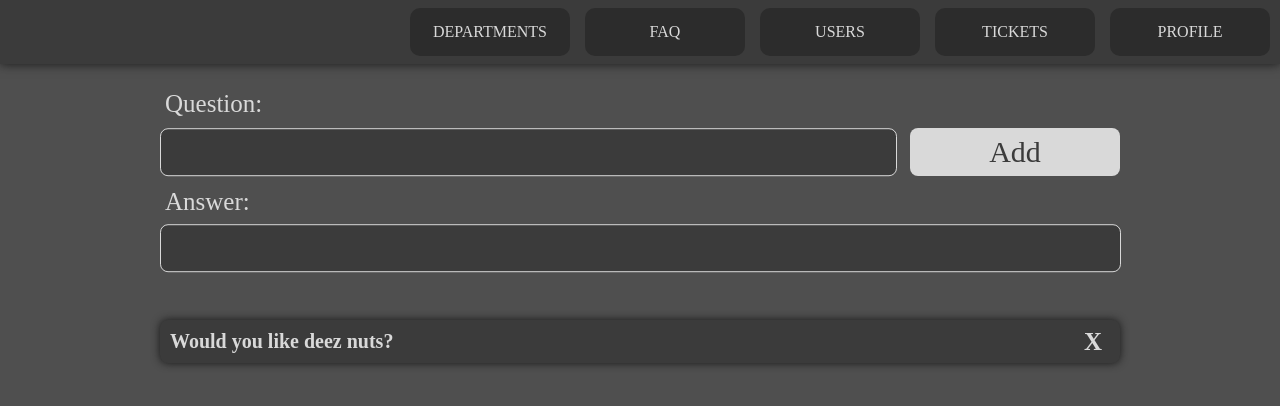
After one commit to GonPedro/FEUP-TicketMaster, a PHP site: page /faq_config.html in a window 1280 px wide. The commit adds this page. Shown: the top 406 px of the page. Run offline with PHP 8.4, Linux system fonts and the light colour scheme; some web fonts are replaced.

Commit message:
Added faq management page

```diff
--- a/src/faq.html
+++ b/src/faq.html
@@ -24,6 +24,8 @@
         </div>
     </div>
 
+    <button class="new">+</button>
+
 </body>
 
 </html>
--- /dev/null
+++ b/src/faq_config.html
@@ -0,0 +1,39 @@
+<!DOCTYPE html>
+<html lang="en-US">
+
+<head>
+    <title>Ticket - Ticketinator</title>
+    <meta charset="UTF-8">
+    <link href="style.css" rel="stylesheet">
+    <link href="structure.css" rel="stylesheet">
+</head>
+
+<body>
+    <div class="topbar">
+        <button id="a">DEPARTMENTS</button>
+        <button id="faq">FAQ</button>
+        <button id="nticket">USERS</button>
+        <button id="mticket">TICKETS</button>
+        <button id="nticket">PROFILE</button>
+    </div>
+
+    <label id="questionlabel">Question:</label>
+    <div class="userinput">
+        <input type="text">
+        <input type="submit" value="Add">
+    </div>
+
+    <label id="answerlabel">Answer:</label>
+    <div class="userinput" id="answerfaq">
+        <input type="text" id="faqdesc">
+    </div>
+
+    <div class="faqlist" id="faqconfig">
+        <div class="faq">
+            <p><span id="bold">Would you like deez nuts?</span></p>
+            <label id="remove">X</label>
+        </div>
+
+    </div>
+
+</body>
--- a/src/structure.css
+++ b/src/structure.css
@@ -121,7 +121,8 @@
     height: min(4em, 10vw);
 }
 
-    .ticket label {
+.ticket label,
+.faq label {
     position: relative;
     left: .5em;
 }
@@ -183,8 +184,8 @@
 }
 
 .userinput input[type="submit"] {
-        width: calc(25% - 1em);
-        left: calc(75% + 1em);
+    width: calc(25% - 30px);
+    left: calc(75% + 30px);
 }
 
 .msg p {
@@ -593,7 +594,8 @@
     top: 13em;
 }
 
-    .ticket label[id="remove"] {
+.ticket label[id="remove"],
+.faq label[id="remove"] {
     -ms-transform: translate(-100%, 0%);
     transform: translate(-100%, 0%);
     margin-right: .5em;
@@ -612,4 +614,31 @@
 .faq {
     width: 100%;
     margin-bottom: 10px;
+    display: flex;
+    justify-content: space-between;
+    align-items: center;
 }
+
+#faqconfig {
+    top: 20em;
+}
+
+#answerlabel,
+#questionlabel {
+    position: absolute;
+    left: max(calc(50% - 19em), 30px);
+    top: 7.5em;
+}
+
+.userinput[id="answerfaq"] {
+    position: absolute;
+    top: 14em;
+}
+
+#faqdesc {
+    width: calc(100% - 1em);
+}
+
+#questionlabel {
+    top: 3.6em;
+}
--- a/src/style.css
+++ b/src/style.css
@@ -72,7 +72,9 @@
 .config label,
 .profileedit label,
 .ticketmenu label,
-    .filterlabels label {
+.filterlabels label,
+#answerlabel,
+#questionlabel {
     text-align: left;
     font-size: 2.5vh;
     color: #D9D9D9;
@@ -129,6 +131,7 @@
     padding-bottom: 5px;
     background-color: #3B3B3B;
     color: #D9D9D9;
+    box-shadow: 0px 0px 8px #181818;
 }
 
 .msg p {
@@ -237,9 +240,11 @@
     color: red;
 }
 
-    .ticket label[id="remove"] {
-        font-size: min(35px, 5vw);
+.ticket label[id="remove"],
+.faq label[id="remove"] {
+    font-size: 25px;
     font-weight: bolder;
+    color: #D9D9D9;
 }
 
 .faq {
@@ -260,3 +265,8 @@
     text-justify: inter-word;
     color: #D9D9D9;
 }
+
+#questionlabel,
+#answerlabel {
+    font-size: 25px;
+}
```
Lines whose indentation alone changed are shown as unchanged.
